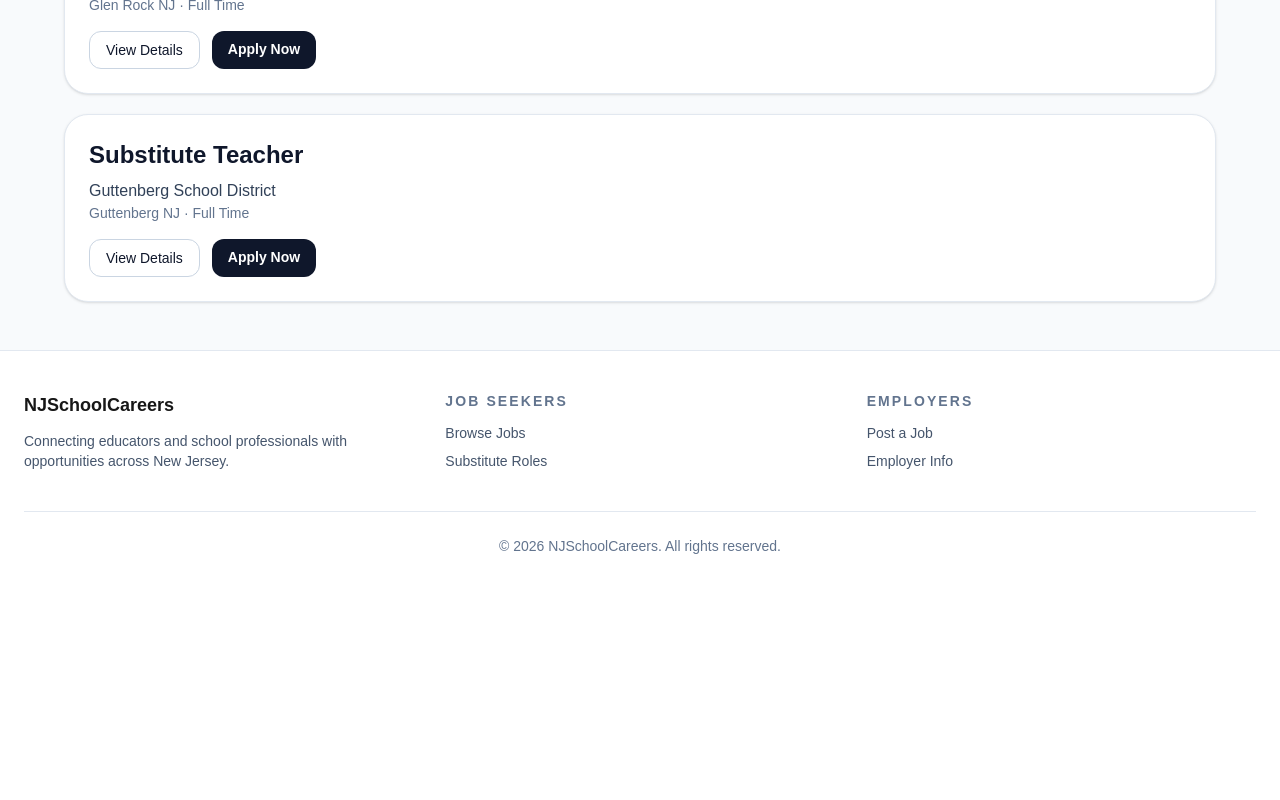
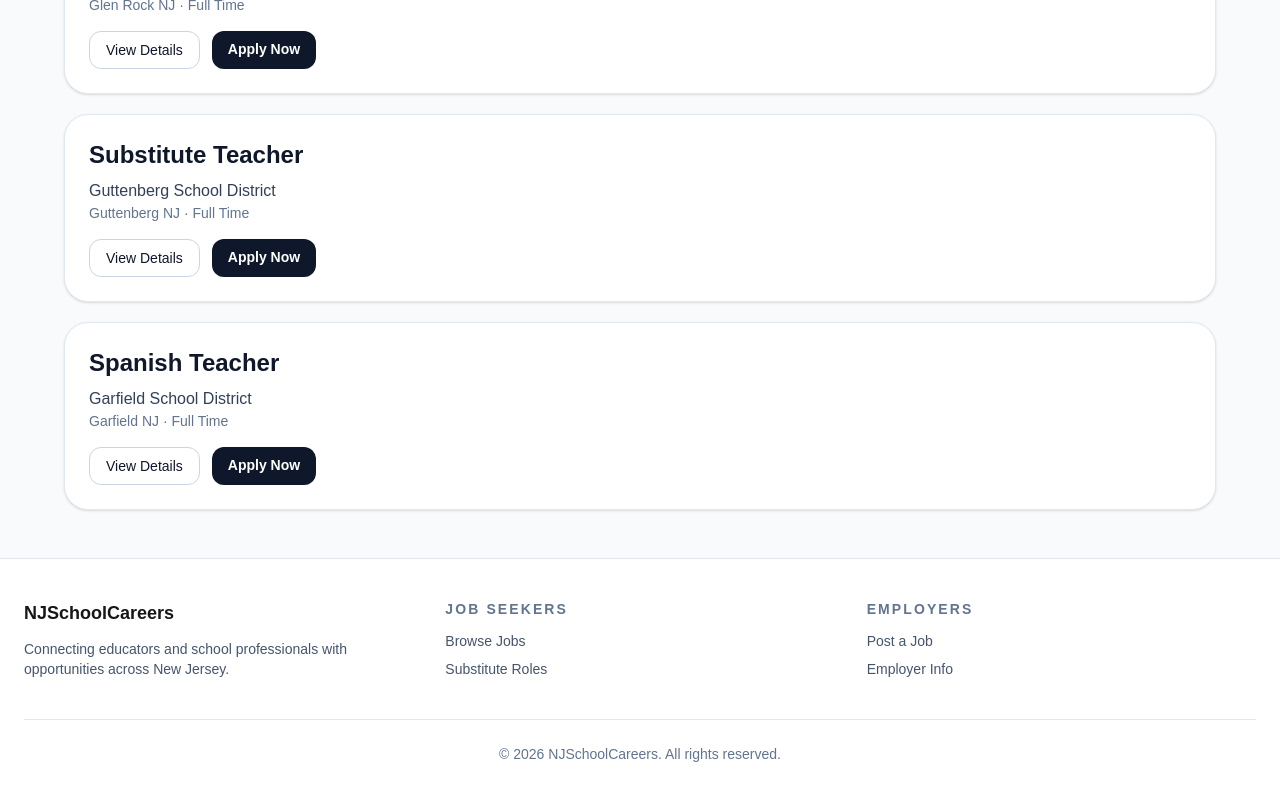
Before and after one commit to njwilkin1/nj-school-careers, a Next.js app: page /jobs in a window 1280 px wide. Shown: the part 1830-2630 px from the top of the page. Before the commit the page ends 2426 px from the top, so only its background shows below. Built offline with nearby package versions, Linux system fonts and the light colour scheme.

Commit message:
added jobs

```diff
--- a/data/jobs.ts
+++ b/data/jobs.ts
@@ -170,5 +170,26 @@
     ],
     "requirements": [],
     "slug": "substitute-teacher-guttenberg-school-district-guttenberg-nj"
+  },
+  {
+    "title": "Spanish Teacher",
+    "district": "Garfield School District",
+    "location": "Garfield NJ",
+    "type": "Full Time",
+    "posted": "2026-04-08",
+    "applyUrl": "https://www.applitrack.com/gboe/onlineapp/_application.aspx?posJobCodes=1458&posFirstChoice=Middle%20School%20Teaching&posSpecialty=Foreign%20Language%20-%20Spanish",
+    "overview": "The Garfield School District is seeking to hire a tenure-track Spanish World Language Teacher. Garfield Middle School covers Grades 6-8. Please include a resume as part of Applitrack application",
+    "responsibilities": [
+      "Build students' bilingual skills and enhance their understanding of the Spanish language",
+      "Teach students how to build and enhance their foreign language skills--reading, writing, speaking and listening",
+      "Cultivate students' cultural awareness by helping them learn a new language",
+      "Build students' skill and comfort with engaging in conversation in Spanish",
+      "Work with the World Language Department to develop academic and engagement goals for students"
+    ],
+    "requirements": [
+      "Must have NJ HS Spanish teacher certification",
+      "Must complete criminal history process"
+    ],
+    "slug": "spanish-teacher-garfield-school-district-garfield-nj"
   }
 ];
```
Also changed, not shown: imports/jobs.csv.
